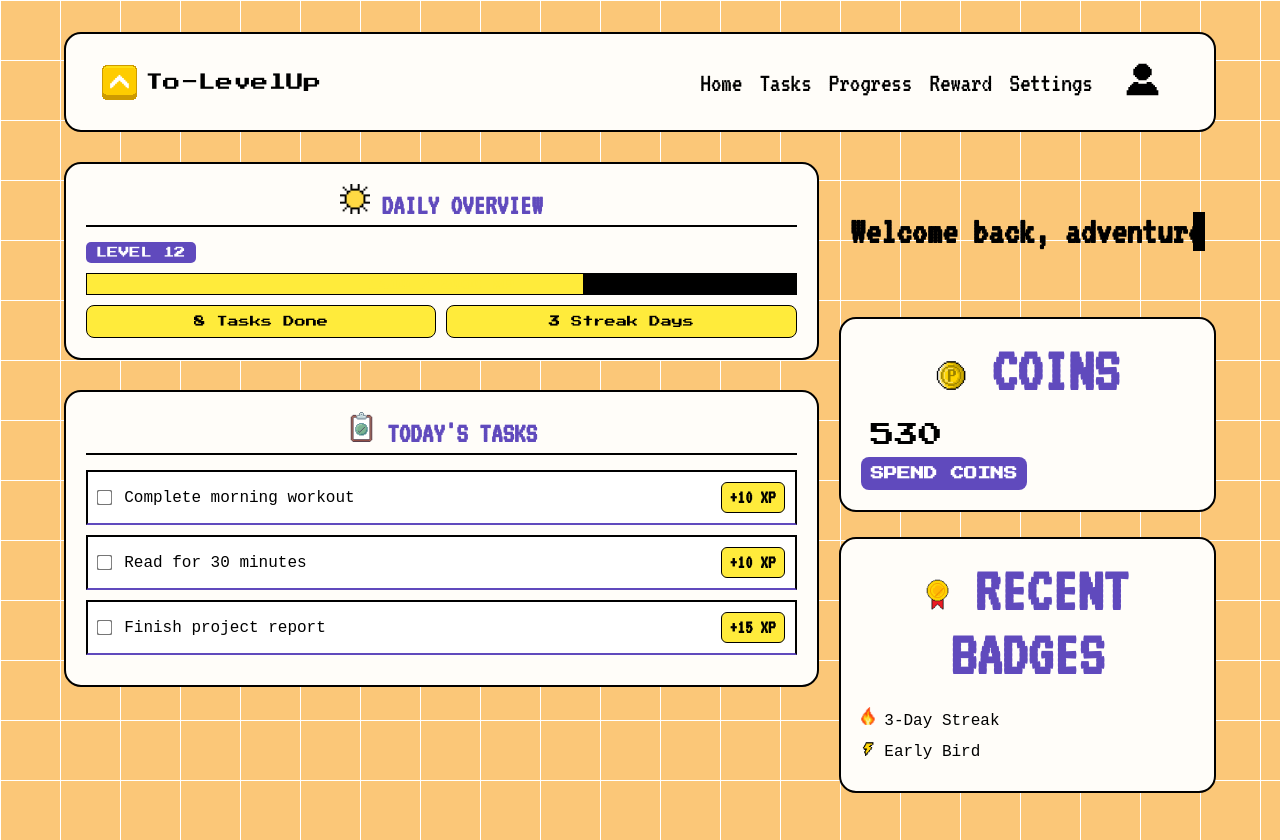
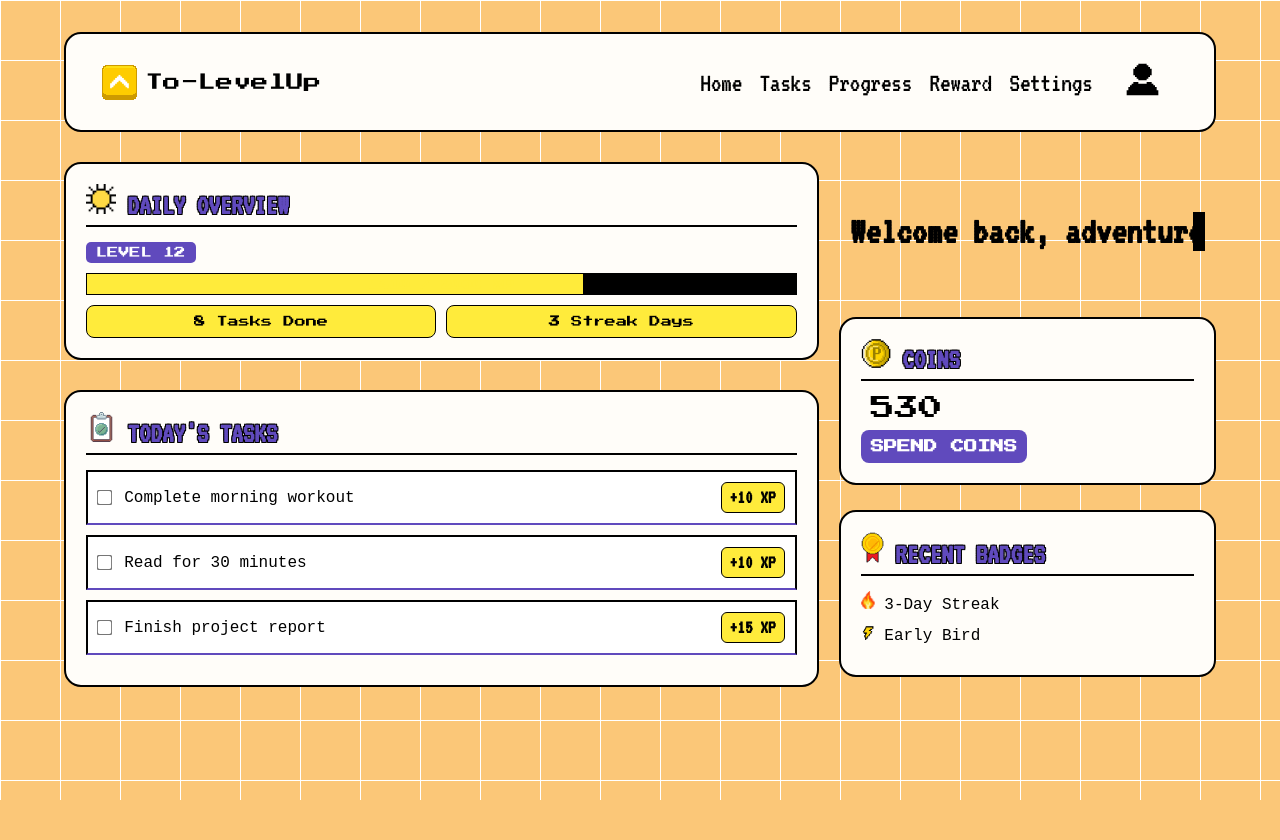
Before and after one commit to ameenaalbanna/to-levelup, a React (Create React App) app: page / in a window 1280 px wide. After the commit the page ends 800 px from the top, so only its background shows below. Built offline with nearby package versions, Linux system fonts and the light colour scheme.

Commit message:
a few changes in h2 styling

```diff
--- a/public/assets/css/style.css
+++ b/public/assets/css/style.css
@@ -274,14 +274,6 @@ nav ul {
 }
 
 /* Headings */
-.left .card h2 {
-  font-family: var(--font-head);
-  font-size: 1.8rem;
-  margin-bottom: 15px;
-  border-bottom: 2px solid var(--color-text);
-  padding-bottom: 5px;
-  color: var(--color-text);
-}
 
 h2 {
   font-family: var(--font-head);
@@ -289,8 +281,29 @@ h2 {
   text-align: center;
   margin-bottom: 15px;
   padding-bottom: 5px;
+  color: var(--color-surface);
+  text-shadow:
+      -1px -1px 0 black,
+      1px -1px 0 black,
+      -1px  1px 0 black,
+      1px  1px 0 black;
+}
+
+h2:hover {
+  cursor: default;
+}
+
+.left .card h2, .right .card h2 {
+  font-family: var(--font-head);
+  font-size: 1.8rem;
+  text-align: left;
+  margin-bottom: 15px;
+  border-bottom: 2px solid var(--color-text);
+  padding-bottom: 5px;
   color: var(--color-text);
 }
+
+
 
 h3 {
   display: inline;
--- a/src/Tasks/Task.jsx
+++ b/src/Tasks/Task.jsx
@@ -5,7 +5,7 @@ function Task() {
         <div>
             <div className='task-view'>
                 <div className="dashboard">
-                    <div className='card' style={{ width: "100%" }}>
+                    <div style={{ width: "100%", marginTop: "20px" }}>
                         <h2>TASK MANAGEMENT</h2>
                     </div>
 
```
